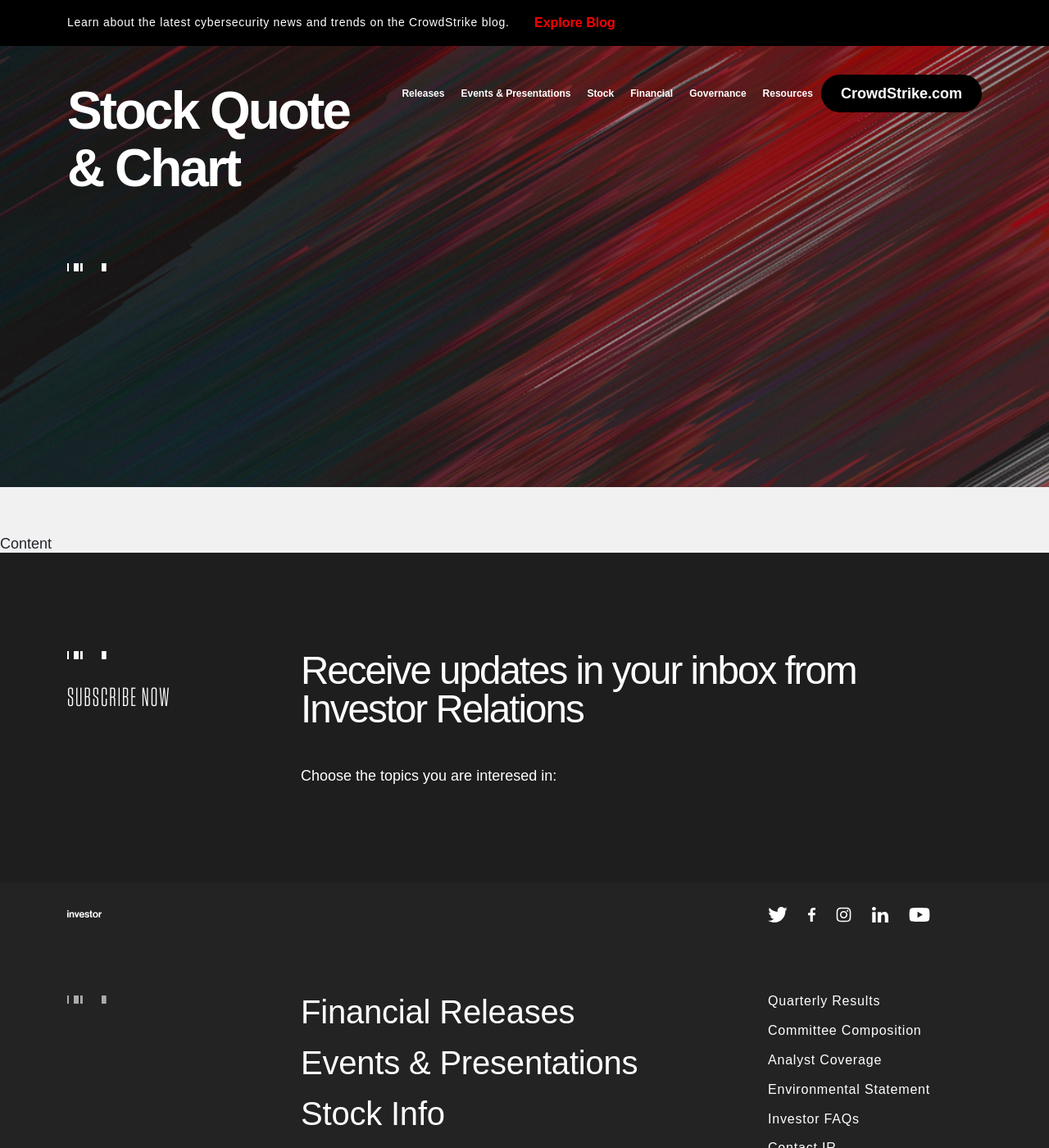
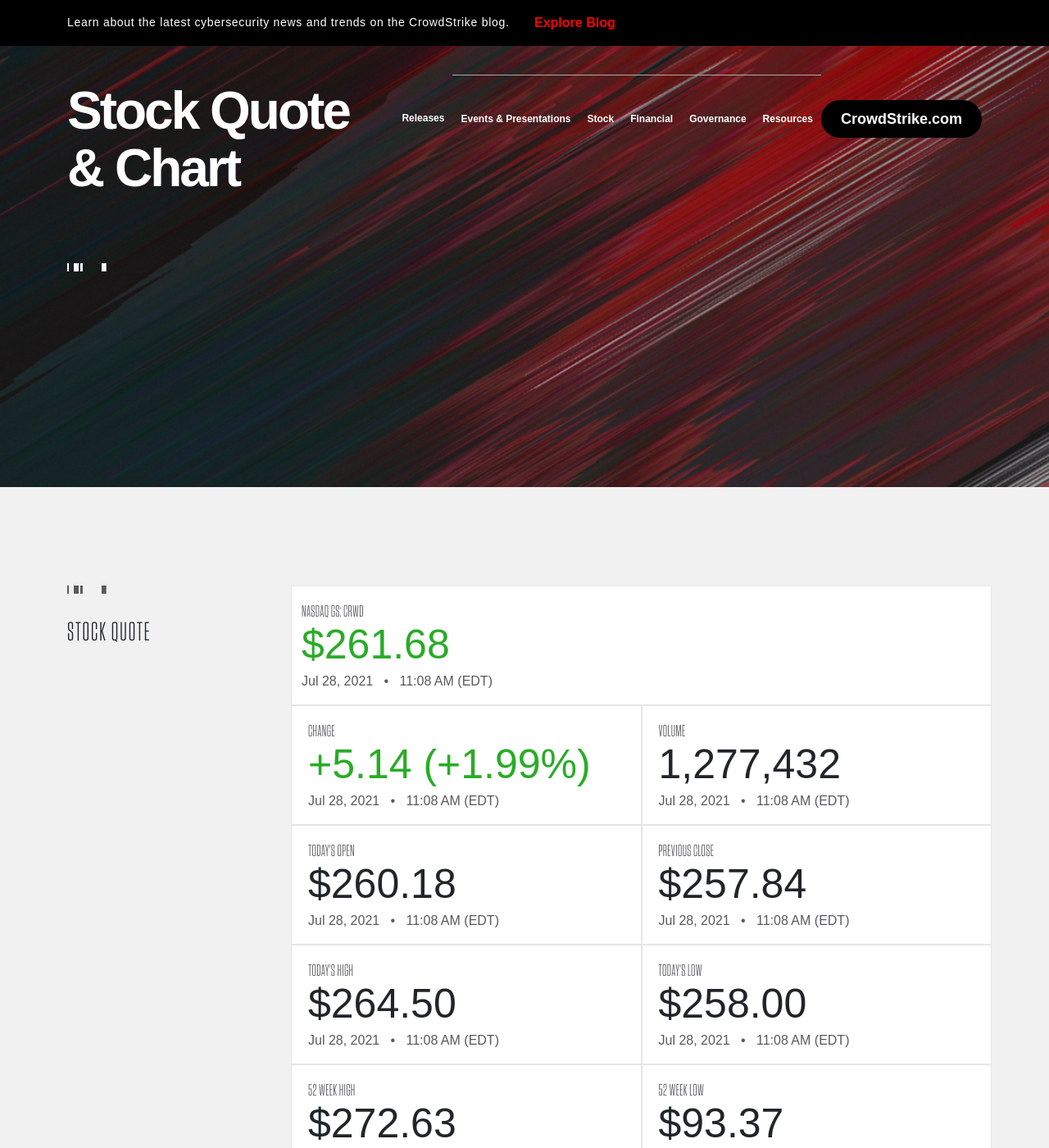
Before and after one commit to Goodthree-Dev/crowdstrike.investor-relations, a Jekyll site: the page built from stock.markdown, in a window 1280 px wide and 1400 px high. Shown: the whole window at 82% size. Built offline with Jekyll 4.4.1, drawn with Linux system fonts in a browser that asks for light colours; some web fonts are replaced; some of the changed text lies outside the part shown.

```diff
--- a/_includes/foot.html
+++ b/_includes/foot.html
@@ -43,10 +43,10 @@
       </div>
       <div class="col-md-3">
         <ul class="standard-nav">
-          <li><a href="#">Quarterly Results</a></li>
+          <li><a href="/financial/quarterly-results.html">Quarterly Results</a></li>
           <li><a href="#">Committee Composition</a></li>
           <li><a href="#">Analyst Coverage</a></li>
-          <li><a href="#">Environmental Statement</a></li>
+          <li><a href="/resources/environmental-statement.html">Environmental Statement</a></li>
           <li><a href="#">Investor FAQs</a></li>
           <li><a href="#">Contact IR</a></li>
         </ul>
--- a/_includes/header.html
+++ b/_includes/header.html
@@ -21,9 +21,9 @@
           <li><a href="/releases.html" title="Financial Releases">Releases</a></li>
           <li><a href="/events-presentations.html" title="Events & Presentations">Events &amp; Presentations</a></li>
           <li><a href="/stock.html" title="Stock Quote & Chart">Stock</a></li>
-          <li><a href="#">Financial</a></li>
-          <li><a href="#">Governance</a></li>
-          <li><a href="#">Resources</a></li>
+          <li><a href="#" title="Financial">Financial</a></li>
+          <li><a href="#" title="Governance">Governance</a></li>
+          <li><a href="#" title="Resources">Resources</a></li>
         </ul>
 
         <div class="header-search"></div>
--- a/_sass/components/_cards.scss
+++ b/_sass/components/_cards.scss
@@ -34,6 +34,14 @@
     color: $brand_black_80;
     font-size: 16px;
     margin-bottom: 0;
+  }
+
+  &.full {
+    @include make-col-ready();
+
+    @include media-breakpoint-up(lg) {
+      @include make-col(12);
+    }
   }
 
   &.dark {
--- a/_sass/components/_lists.scss
+++ b/_sass/components/_lists.scss
@@ -1,3 +1,20 @@
+ul {
+
+  li {
+    color: $brand_black_80;
+    font-family: $font_haas_display;
+    font-size: 18px;
+    line-height: 26px;
+    border-top: 1px solid $brand_black_40;
+    padding: 30px 0;
+    position: relative;
+
+    &:first-of-type {
+      border-top: 0;
+    }
+  }
+}
+
 .list-with-icon {
 
   li {
@@ -47,6 +64,22 @@
               width: 23px;
             }
           }
+
+          &.html {
+            &:before {
+              background-image: url('/assets/images/icon-html.svg');
+              height: 30px;
+              width: 23px;
+            }
+          }
+
+          &.pdf {
+            &:before {
+              background-image: url('/assets/images/icon-pdf.svg');
+              height: 25px;
+              width: 19px;
+            }
+          }
         }
       }
     }
--- a/_sass/web/_typography.scss
+++ b/_sass/web/_typography.scss
@@ -53,7 +53,7 @@ h3 {
   font-family: $font_haas_display;
   font-weight: 300;
   margin-bottom: 1em;
-  letter-spacing: -2px;
+  letter-spacing: 0;
 }
 
 p {
--- a/stock.markdown
+++ b/stock.markdown
@@ -3,4 +3,61 @@ layout: page
 title: Stock Quote<br>& Chart
 ---
 
-Content
+<section>
+  <div class="container">
+    <div class="row">
+      <div class="col-md-3">
+        <h2>Stock Quote</h2>
+      </div>
+      <div class="col-md-9">
+        <div class="row">
+          <div class="border-card full">
+            <p class="subtitle">Nasdaq GS: CRWD</p>
+            <p class="title green">$261.68</p>
+            <p class="copy">Jul 28, 2021&nbsp;&nbsp;&nbsp;•&nbsp;&nbsp;&nbsp;11:08 AM (EDT)</p>
+          </div>
+          <div class="border-card">
+            <p class="subtitle">Change</p>
+            <p class="title green">+5.14 (+1.99%)</p>
+            <p class="copy">Jul 28, 2021&nbsp;&nbsp;&nbsp;•&nbsp;&nbsp;&nbsp;11:08 AM (EDT)</p>
+          </div>
+          <div class="border-card">
+            <p class="subtitle">Volume</p>
+            <p class="title ">1,277,432</p>
+            <p class="copy">Jul 28, 2021&nbsp;&nbsp;&nbsp;•&nbsp;&nbsp;&nbsp;11:08 AM (EDT)</p>
+          </div>
+          <div class="border-card">
+            <p class="subtitle">Today's Open</p>
+            <p class="title">$260.18</p>
+            <p class="copy">Jul 28, 2021&nbsp;&nbsp;&nbsp;•&nbsp;&nbsp;&nbsp;11:08 AM (EDT)</p>
+          </div>
+          <div class="border-card">
+            <p class="subtitle">Previous Close</p>
+            <p class="title">$257.84</p>
+            <p class="copy">Jul 28, 2021&nbsp;&nbsp;&nbsp;•&nbsp;&nbsp;&nbsp;11:08 AM (EDT)</p>
+          </div>
+          <div class="border-card">
+            <p class="subtitle">Today's High</p>
+            <p class="title">$264.50</p>
+            <p class="copy">Jul 28, 2021&nbsp;&nbsp;&nbsp;•&nbsp;&nbsp;&nbsp;11:08 AM (EDT)</p>
+          </div>
+          <div class="border-card">
+            <p class="subtitle">Today's Low</p>
+            <p class="title">$258.00</p>
+            <p class="copy">Jul 28, 2021&nbsp;&nbsp;&nbsp;•&nbsp;&nbsp;&nbsp;11:08 AM (EDT)</p>
+          </div>
+          <div class="border-card">
+            <p class="subtitle">52 week high</p>
+            <p class="title">$272.63</p>
+            <p class="copy">Jul 28, 2021&nbsp;&nbsp;&nbsp;•&nbsp;&nbsp;&nbsp;11:08 AM (EDT)</p>
+          </div>
+          <div class="border-card">
+            <p class="subtitle">52 week low</p>
+            <p class="title">$93.37</p>
+            <p class="copy">Jul 28, 2021&nbsp;&nbsp;&nbsp;•&nbsp;&nbsp;&nbsp;11:08 AM (EDT)</p>
+          </div>
+        </div>
+      </div>
+    </div>
+  </div>
+</section>
```
Also changed, not shown: financial/quarterly-results.html (added, +143 -0 lines), resources/environmental-statement.html (added, +62 -0 lines), assets/images/icon-html.svg (added).
